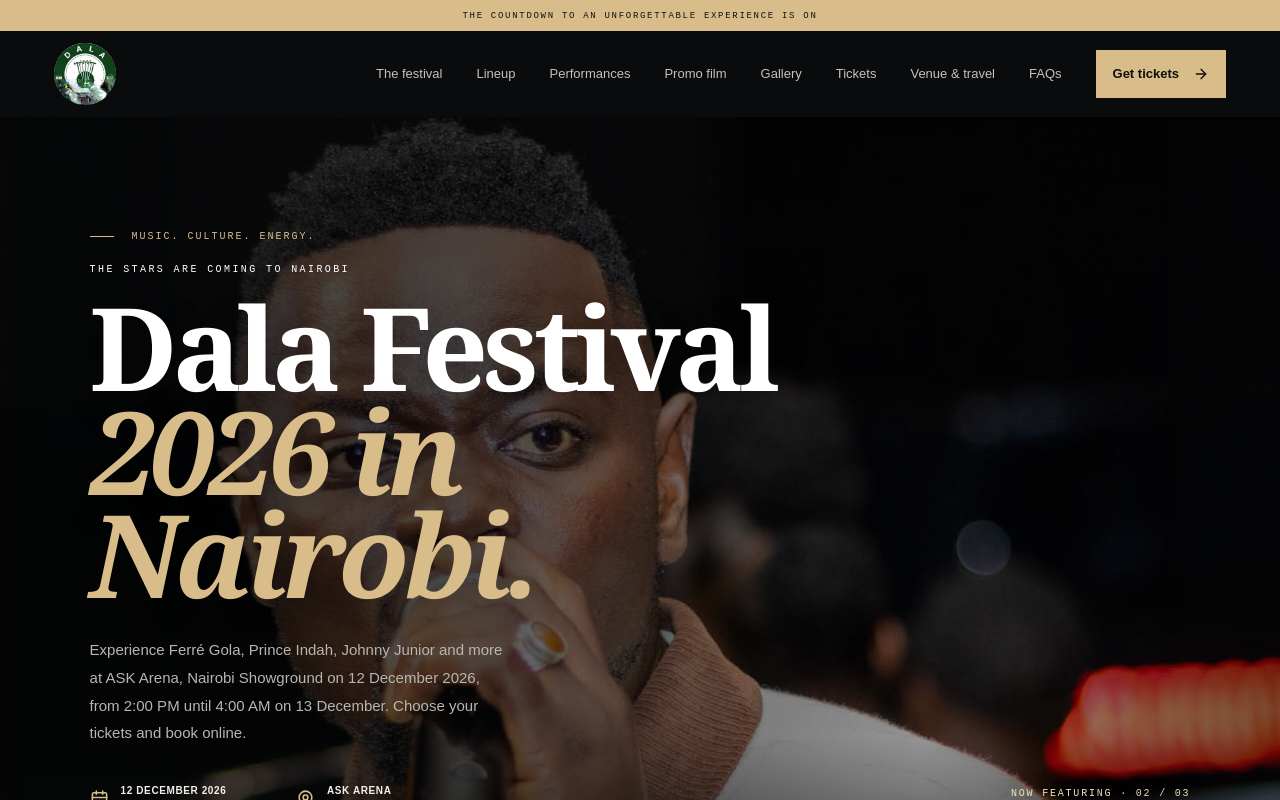
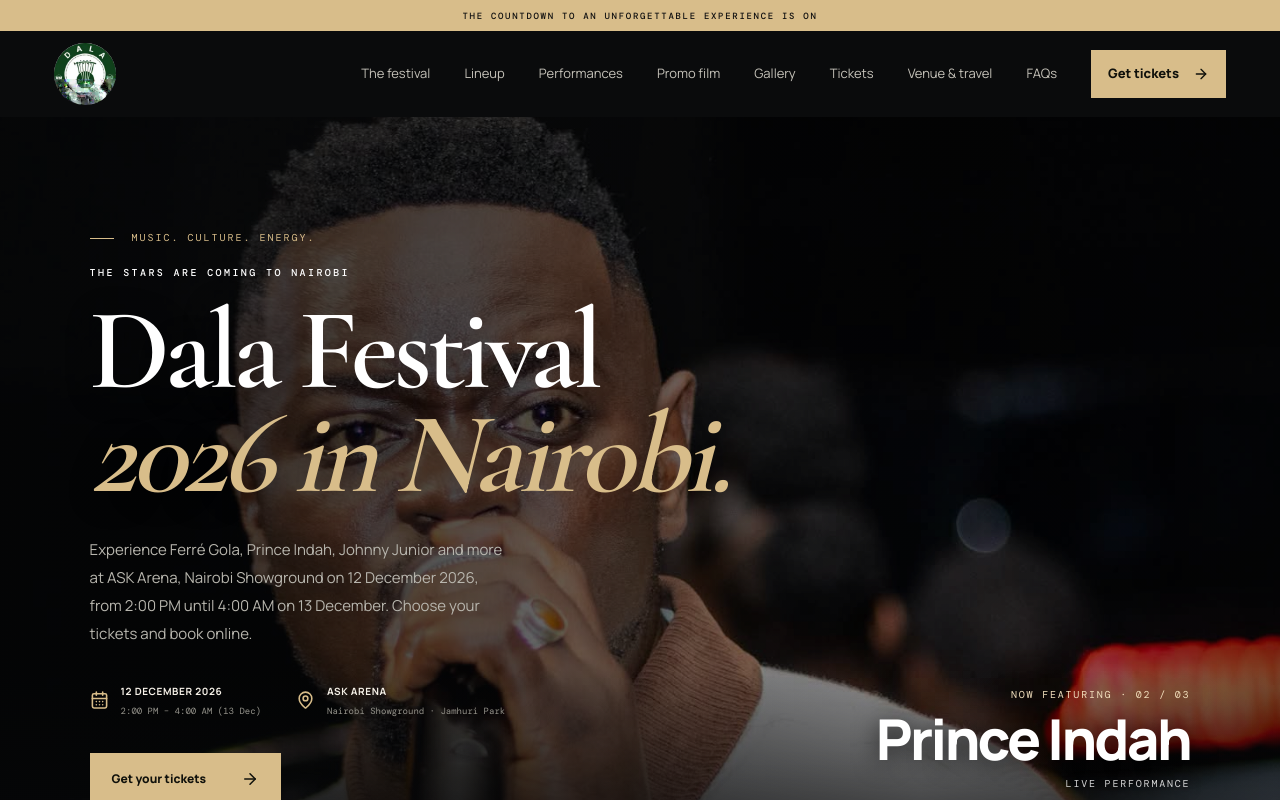
Before and after one commit to robinsonb254/dala-festival-ticketing, a Next.js app: page / in a window 1280 px wide. Shown: the top 800 px of the page. Built offline with nearby package versions, Linux system fonts and the light colour scheme.

Commit message:
Self-host homepage fonts with Next.js

```diff
--- a/app/layout.tsx
+++ b/app/layout.tsx
@@ -1,8 +1,30 @@
 import type { Metadata } from "next";
+import { Cormorant_Garamond, DM_Mono, Manrope } from "next/font/google";
 import "./globals.css";
 
+const cormorant = Cormorant_Garamond({
+  subsets: ["latin"],
+  weight: ["500", "600", "700"],
+  style: ["normal", "italic"],
+  display: "optional",
+  variable: "--font-cormorant"
+});
+
+const dmMono = DM_Mono({
+  subsets: ["latin"],
+  weight: ["400", "500"],
+  display: "optional",
+  variable: "--font-dm-mono"
+});
+
+const manrope = Manrope({
+  subsets: ["latin"],
+  weight: ["400", "500", "600", "700", "800"],
+  display: "optional",
+  variable: "--font-manrope"
+});
+
 const siteUrl = "https://dalafestivaltickets.com";
-
 
 const websiteStructuredData = {
   "@context": "https://schema.org",
@@ -75,16 +97,11 @@ export const metadata: Metadata = {
 export default function RootLayout({ children }: Readonly<{ children: React.ReactNode }>) {
   return (
     <html lang="en-KE">
-      <head>
-        <link rel="preconnect" href="https://fonts.googleapis.com" />
-        <link rel="preconnect" href="https://fonts.gstatic.com" crossOrigin="anonymous" />
-      </head>
-      <body>
+      <body className={`${cormorant.variable} ${dmMono.variable} ${manrope.variable}`}>
         <script
           type="application/ld+json"
           dangerouslySetInnerHTML={{ __html: JSON.stringify(websiteStructuredData) }}
         />
-        <script dangerouslySetInnerHTML={{ __html: "(()=>{const link=document.createElement(\"link\");link.rel=\"stylesheet\";link.href=\"https://fonts.googleapis.com/css2?family=Cormorant+Garamond:ital,wght@0,500;0,600;0,700;1,500;1,600&family=DM+Mono:wght@400;500&family=Manrope:wght@400;500;600;700;800&display=optional\";document.head.appendChild(link)})()" }} />
         {children}
       </body>
     </html>
```
